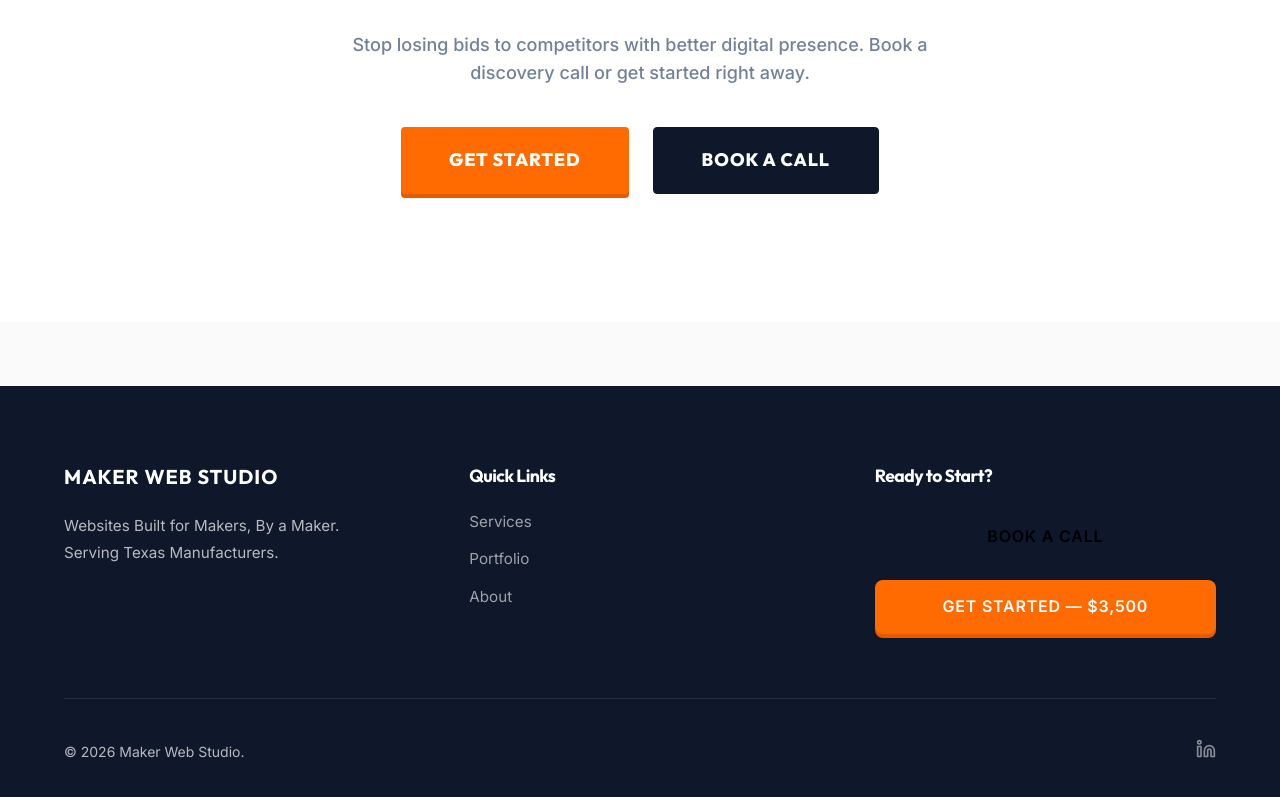
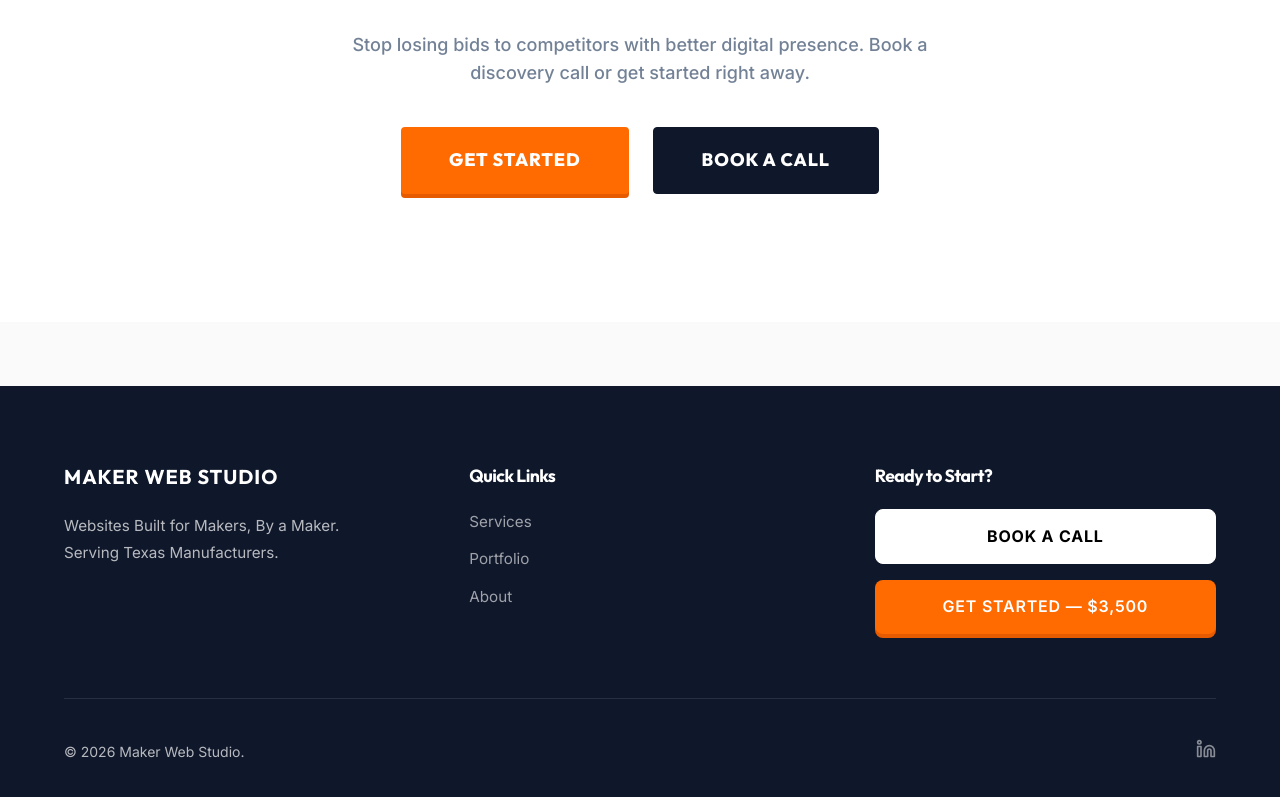
Before and after one commit to makerworkflows/makerwebstudios, a React (Vite) app: page / in a window 1280 px wide. Shown: the part 4164-4961 px from the top of the page. Built offline with nearby package versions, Linux system fonts and the light colour scheme.

Commit message:
style: force footer book a call button to always be white with black text

```diff
--- a/src/components/Layout.jsx
+++ b/src/components/Layout.jsx
@@ -96,7 +96,8 @@ const Layout = ({ children }) => {
                   href="https://calendly.com/hello-makerwebstudios/30min"
                   target="_blank"
                   rel="noopener noreferrer"
-                  className="btn btn-dark"
+                  className="btn"
+                  style={{ background: "white", color: "black", border: "1px solid white", fontWeight: "700" }}
                 >
                   Book a Call
                 </a>
```
